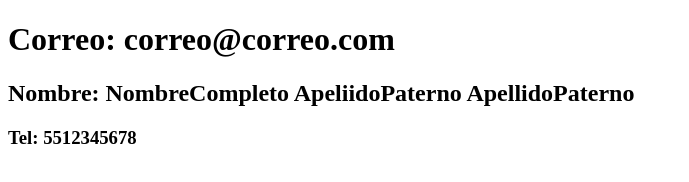
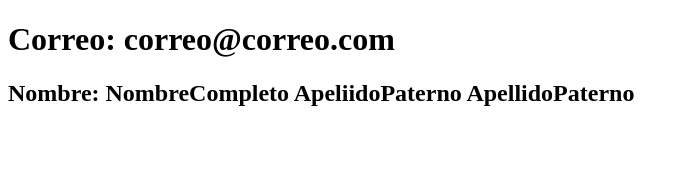
Before and after one commit to SergioArroyo16/sistema-de-registro, a plain HTML site: page contacto.html in a window 1280 px wide. Shown: the whole page, without its empty margins (0-689 px from the left). Drawn offline with Linux system fonts and the light colour scheme.

Commit message:
Actualizar contacto.html

```diff
--- a/contacto.html
+++ b/contacto.html
@@ -8,6 +8,6 @@
 <body>
     <h1>Correo: correo@correo.com</h1>
     <h2>Nombre: NombreCompleto ApeliidoPaterno ApellidoPaterno</h2>
-    <h3>Tel: 5512345678</h3>
+
 </body>
 </html>
```
